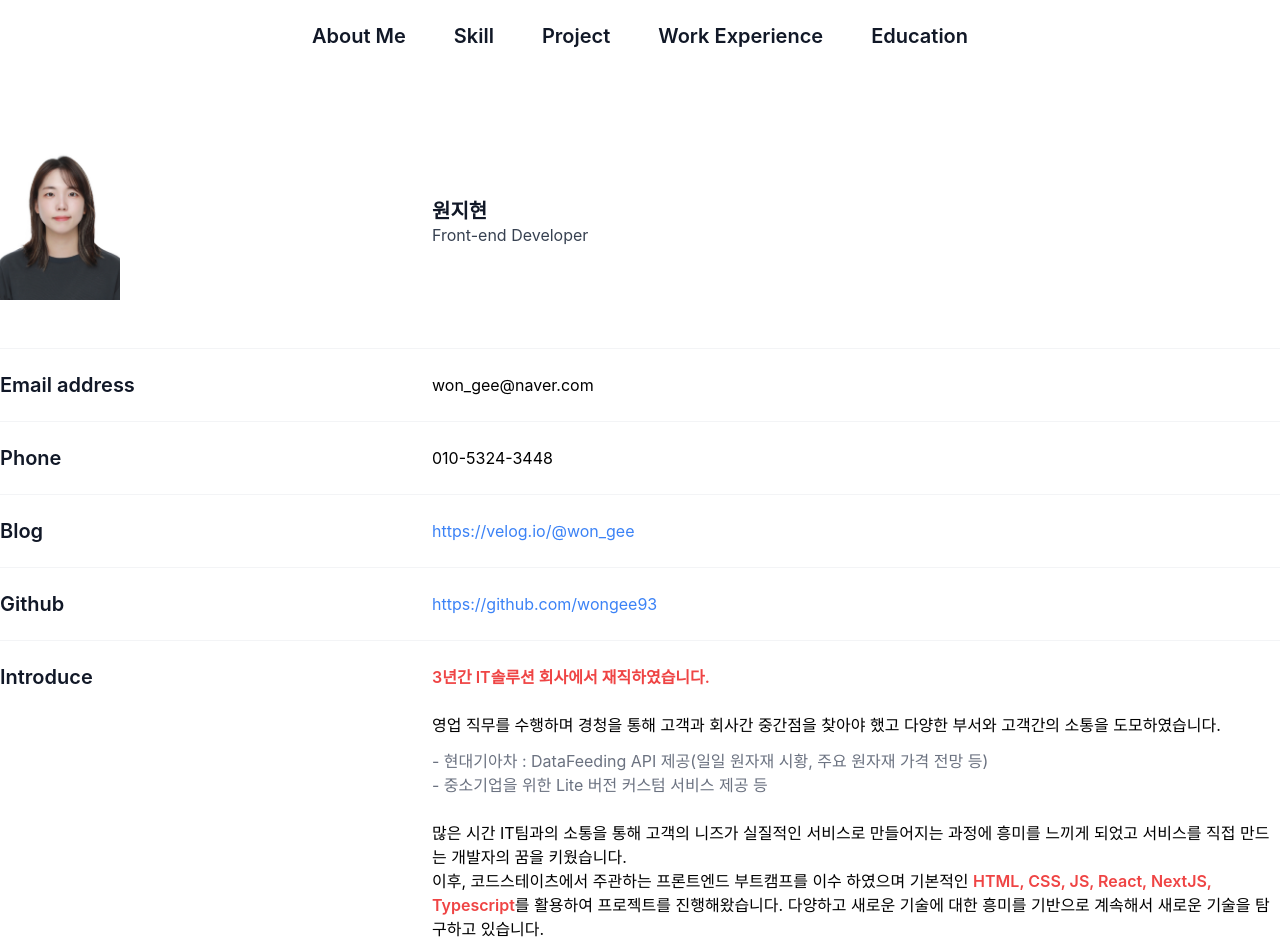
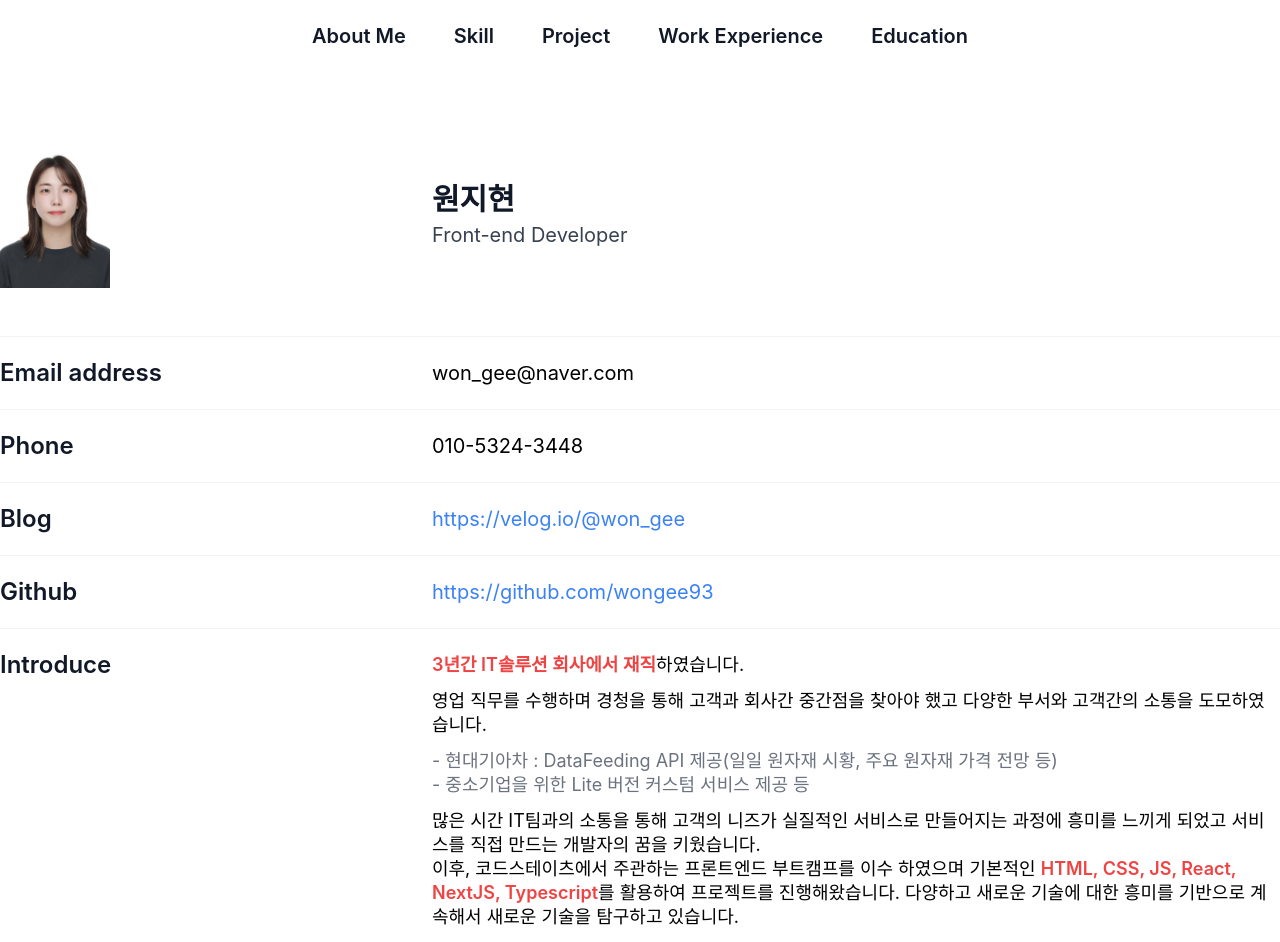
Before and after one commit to wongee93/portfolio, a React (Create React App) app: page / in a window 1280 px wide. Shown: the top 942 px of the page. Built offline with nearby package versions, Linux system fonts and the light colour scheme.

Commit message:
adjust font size in About Me page

```diff
--- a/src/Aboutme.js
+++ b/src/Aboutme.js
@@ -3,44 +3,44 @@ export default function Aboutme() {
         <>
             <div class="px-4 py-6 sm:grid sm:grid-cols-3 sm:gap-4 sm:px-0">
                 <div class="sm:col-span-1 sm:flex sm:items-center">
-                    <img class="inline-block" src="/JihyunWon.jpg" alt="" width="120" height="auto" />
+                    <img class="inline-block" src="/JihyunWon.jpg" alt="" width="110" height="auto" />
                 </div>
                 <div class="sm:flex sm:flex-col sm:justify-center">
-                    <dt class="mt-6 text-xl font-semibold leading-6 text-gray-900 sm:mt-0 sm:col-span-1">원지현</dt>
-                    <dd class="mt-3 text-m leading-6 text-gray-700 sm:col-span-2 sm:mt-0">Front-end Developer</dd>
+                    <dt class="mt-6 mb-3 text-3xl font-semibold leading-6 text-gray-900 sm:mt-0 sm:col-span-1">원지현</dt>
+                    <dd class="mt-3 text-xl leading-6 text-gray-700 sm:col-span-2 sm:mt-0">Front-end Developer</dd>
                 </div>
             </div>
 
             <div class="mt-6 border-t border-gray-100">
                 <div class="divide-y divide-gray-100">
                     <div class="px-4 py-6 sm:grid sm:grid-cols-3 sm:gap-4 sm:px-0">
-                        <dt class="mt-6 text-xl font-semibold leading-6 text-gray-900 sm:mt-0 sm:col-span-1">Email address</dt>
-                        <dd class="mt-1 text-m leading-6 text-black-700 sm:col-span-2 sm:mt-0">won_gee@naver.com</dd>
+                        <dt class="mt-6 text-2xl font-semibold leading-6 text-gray-900 sm:mt-0 sm:col-span-1">Email address</dt>
+                        <dd class="mt-1 text-xl leading-6 text-black-700 sm:col-span-2 sm:mt-0">won_gee@naver.com</dd>
                     </div>
                     <div class="px-4 py-6 sm:grid sm:grid-cols-3 sm:gap-4 sm:px-0">
-                        <dt class="mt-6 text-xl font-semibold leading-6 text-gray-900 sm:mt-0 sm:col-span-1">Phone</dt>
-                        <dd class="mt-1 text-m leading-6 text-black-700 sm:col-span-2 sm:mt-0">010-5324-3448</dd>
+                        <dt class="mt-6 text-2xl font-semibold leading-6 text-gray-900 sm:mt-0 sm:col-span-1">Phone</dt>
+                        <dd class="mt-1 text-xl leading-6 text-black-700 sm:col-span-2 sm:mt-0">010-5324-3448</dd>
                     </div>
                     <div class="px-4 py-6 sm:grid sm:grid-cols-3 sm:gap-4 sm:px-0">
-                        <dt class="mt-6 text-xl font-semibold leading-6 text-gray-900 sm:mt-0 sm:col-span-1">Blog</dt>
-                        <dd class="mt-1 text-m leading-6 sm:col-span-2 sm:mt-0 text-blue-500"><a target="_blank" href="https://velog.io/@won_gee">https://velog.io/@won_gee</a></dd>
+                        <dt class="mt-6 text-2xl font-semibold leading-6 text-gray-900 sm:mt-0 sm:col-span-1">Blog</dt>
+                        <dd class="mt-1 text-xl leading-6 sm:col-span-2 sm:mt-0 text-blue-500"><a target="_blank" href="https://velog.io/@won_gee">https://velog.io/@won_gee</a></dd>
                     </div>
                     <div class="px-4 py-6 sm:grid sm:grid-cols-3 sm:gap-4 sm:px-0">
-                        <dt class="mt-6 text-xl font-semibold leading-6 text-gray-900 sm:mt-0 sm:col-span-1">Github</dt>
-                        <dd class="mt-1 text-m leading-6 sm:col-span-2 sm:mt-0 text-blue-500"><a target="_blank" href="https://github.com/wongee93">https://github.com/wongee93</a></dd>
+                        <dt class="mt-6 text-2xl font-semibold leading-6 text-gray-900 sm:mt-0 sm:col-span-1">Github</dt>
+                        <dd class="mt-1 text-xl leading-6 sm:col-span-2 sm:mt-0 text-blue-500"><a target="_blank" href="https://github.com/wongee93">https://github.com/wongee93</a></dd>
                     </div>
                     <div class="px-4 py-6 sm:grid sm:grid-cols-3 sm:gap-4 sm:px-0">
-                        <dt class="mt-6 text-xl font-semibold leading-6 text-gray-900 sm:mt-0 sm:col-span-1">Introduce</dt>
-                        <dd class="mt-1 text-m leading-6 text-black-700 sm:col-span-2 sm:mt-0">
-                            <p class="text-red-500 font-semibold">3년간 IT솔루션 회사에서 재직하였습니다.</p>
-                            <p class="mt-6">영업 직무를 수행하며 경청을 통해 고객과 회사간 중간점을 찾아야 했고 다양한 부서와 고객간의 소통을 도모하였습니다.</p>
+                        <dt class="mt-6 text-2xl font-semibold leading-6 text-gray-900 sm:mt-0 sm:col-span-1">Introduce</dt>
+                        <dd class="mt-1 text-lg leading-6 text-black-700 sm:col-span-2 sm:mt-0">
+                            <p><span class="text-red-500 font-semibold">3년간 IT솔루션 회사에서 재직</span>하였습니다.</p>
+                            <p class="mt-3">영업 직무를 수행하며 경청을 통해 고객과 회사간 중간점을 찾아야 했고 다양한 부서와 고객간의 소통을 도모하였습니다.</p>
                             <p class="mt-3 text-gray-500">
                                 - 현대기아차 : DataFeeding API 제공(일일 원자재 시황, 주요 원자재 가격 전망 등)
                             </p>
                             <p class="text-gray-500">
                                 - 중소기업을 위한 Lite 버전 커스텀 서비스 제공 등
                             </p>
-                            <p class="mt-6">
+                            <p class="mt-3">
                                 많은 시간 IT팀과의 소통을 통해 고객의 니즈가 실질적인 서비스로 만들어지는 과정에 흥미를 느끼게 되었고 서비스를 직접 만드는 개발자의 꿈을 키웠습니다.
                             </p>
                             <p>
```
